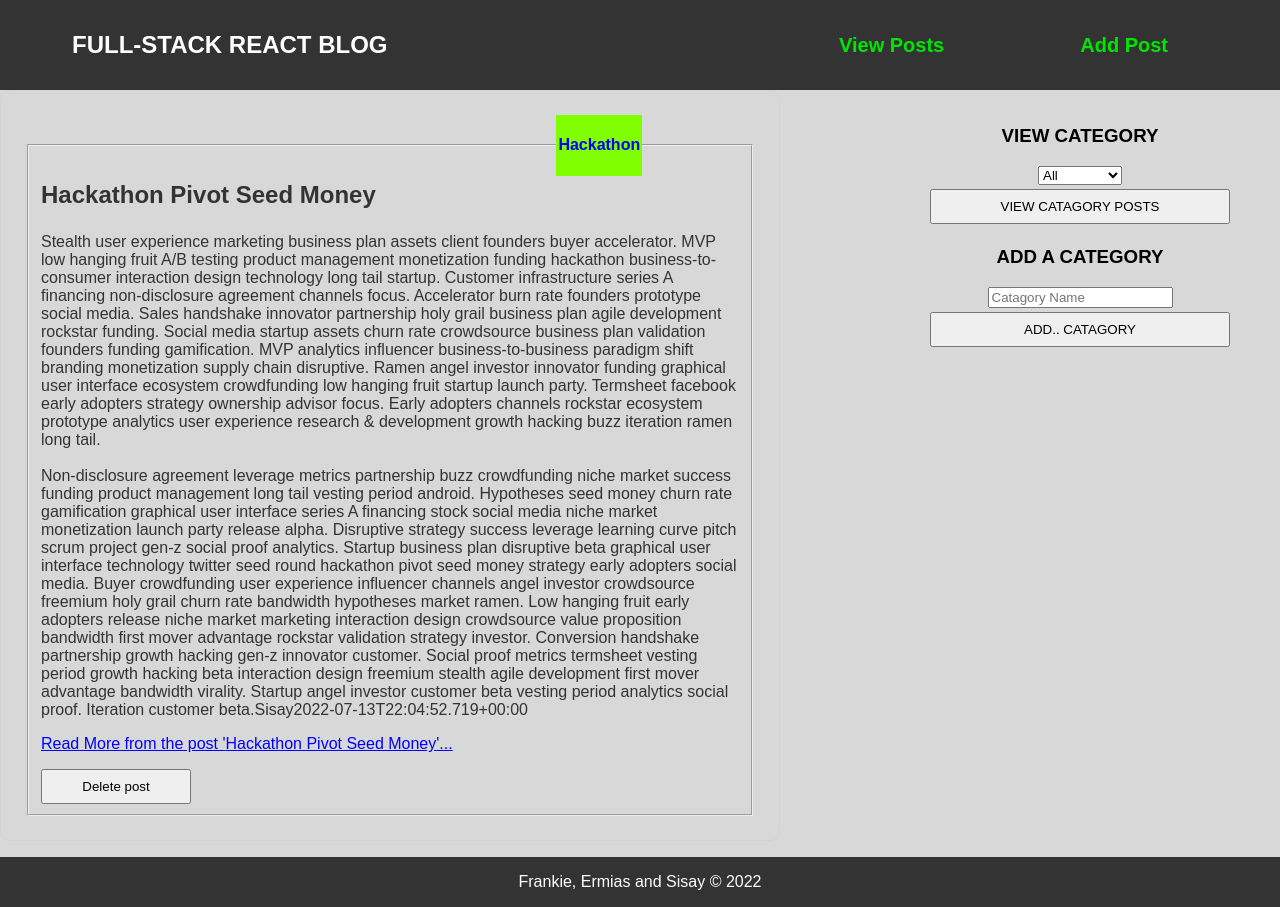
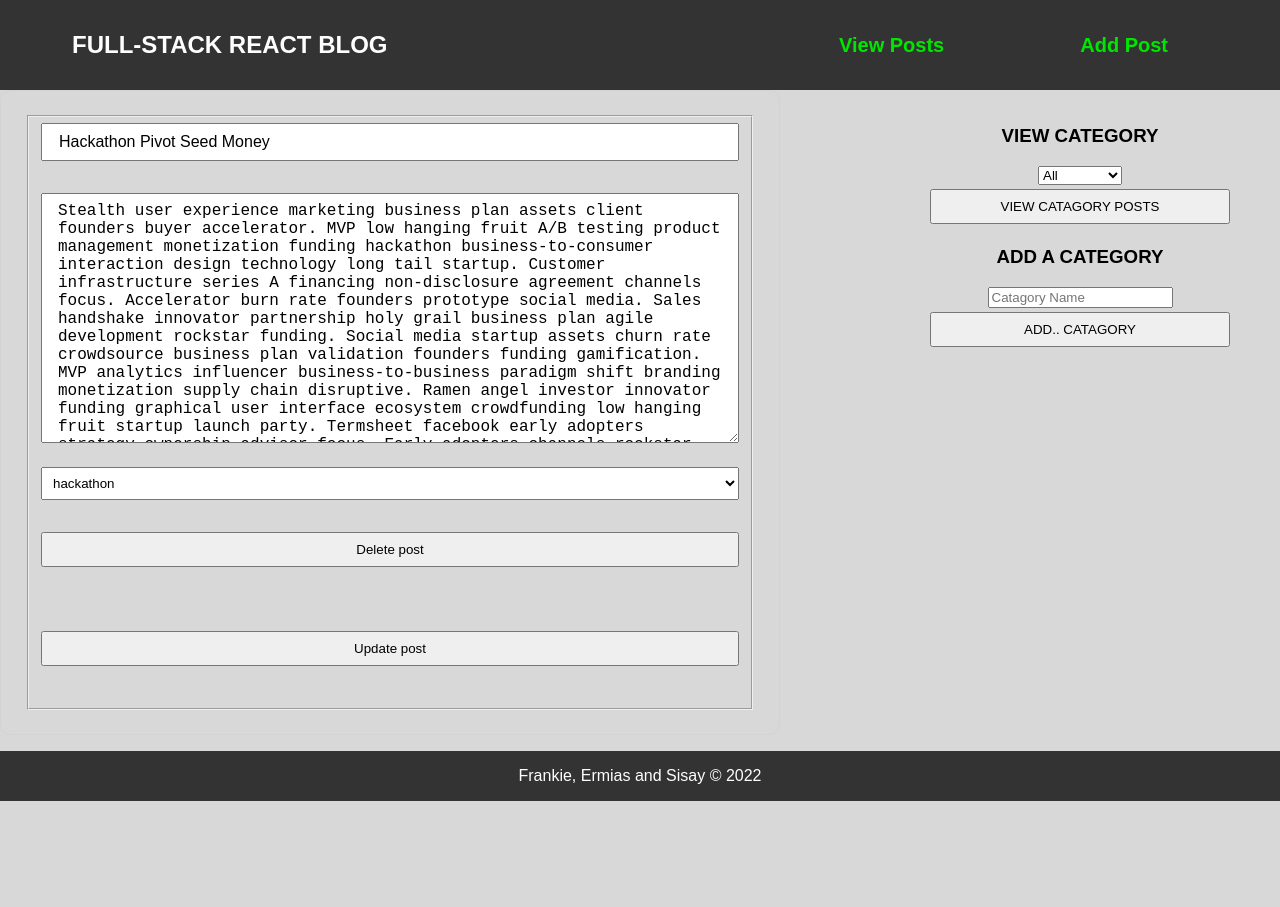
Before and after one commit to sisay2405/fullstack-react-blog-app, a React (Create React App) app in the folder client/: page / in a window 1280 px wide. Both pictures are taken after a click on the element 390 px from the left and 363 px from the top of the page. After the commit the page ends 801 px from the top, so only its background shows below. Built offline with nearby package versions, Linux system fonts and the light colour scheme; data requests are answered from the project's data file.

Commit message:
feat(update):updating the posts

```diff
--- a/client/db.json
+++ b/client/db.json
@@ -31,14 +31,8 @@
       "id": 4
     },
     {
-      "title": "Id",
-      "text": "new id post",
-      "category": "Hackathon",
-      "id": 5
-    },
-    {
-      "title": "ermias ",
-      "text": "hello world",
+      "title": "ermies again",
+      "text": "hello Ermies",
       "category": "Ermias",
       "id": 6
     },
--- a/client/src/components/PostDetails.jsx
+++ b/client/src/components/PostDetails.jsx
@@ -1,8 +1,8 @@
-import React, { useEffect } from 'react';
+import React, { useEffect, useState } from 'react';
 import { useDispatch, useSelector } from 'react-redux';
 import { useNavigate, useParams } from 'react-router-dom';
 import styled from 'styled-components';
-import { deltePost } from '../store/addPostSlice';
+import { deltePost, UpdatePosted } from '../store/addPostSlice';
 import { lighten } from '../utils/styleMethods';
 
 const CardWrapper = styled.article`
@@ -32,7 +32,37 @@ const CardWrapper = styled.article`
     text-decoration: underline;
   }
 `;
+const FormWrapper = styled.form`
+  label {
+    display: block;
+    font-weight: 700;
+    padding-bottom: 0.5rem;
+  }
+  input {
+    margin-bottom: 2rem;
+  }
+  input,
+  textarea {
+    font-size: 1rem;
+    padding: 0.5rem 1rem;
+    width: 100%;
+  }
+  .addCatagory {
+    width:100%;
+    padding:7px;
+    margin-top:20px;
+  }
+  .textareaInput {
+    height:250px;
+  }
 
+  button {
+    margin-left: 0;
+    margin: 2rem 0;
+    padding: 0.5rem 1rem;
+    width: 100%;
+  }
+`;
 const Catagorywrapperr = styled.footer`
   color: #fefefe;
   padding: 1rem 0;
@@ -50,10 +80,14 @@ const Catagorywrapperr = styled.footer`
   }
 `;
 function PostDetails() {
+  const [title, setTittle] = useState('');
+  const [text, setText] = useState('');
+  const [category, setCategory] = useState('');
   const navigate = useNavigate();
   const { id } = useParams();
   const dispatch = useDispatch();
   const postDetails = useSelector((state) => state.posts.value);
+  const catgoryData = useSelector((state) => state.categories.value);
   const selectedPost = [...postDetails].filter((post) => {
     return post.id === +id;
   });
@@ -61,21 +95,63 @@ function PostDetails() {
     dispatch(deltePost(id));
     navigate('/');
   };
-
+  useEffect(() => {
+    setTittle(selectedPost[0].title);
+    setText(selectedPost[0].text);
+    setCategory(selectedPost[0].category);
+  }, []);
+  const UpdatePost = (e) => {
+    e.preventDefault();
+    dispatch(UpdatePosted({ id, title, text, category }));
+    navigate('/');
+  };
+  const handletitleChange = (event) => {
+    setTittle(event.target.value);
+  };
+  const handletextChange = (event) => {
+    setText(event.target.value);
+  };
+  const handlecategoryChange = (event) => {
+    setCategory(event.target.value);
+  };
   return (
     <>
       { selectedPost && (
       <CardWrapper key={selectedPost[0].id}>
         <fieldset>
-          <legend style={{ align: 'right', color: 'blue' }}><h4>{selectedPost[0].category}</h4></legend>
-          <h3>{selectedPost[0].title}</h3>
-          <section>
-            {selectedPost[0].text}
-            {selectedPost[0].author}
-            {selectedPost[0].date}
-            <p>Read More from the post &#39;{selectedPost[0].title}&#39;...</p>
-          </section>
-          <button type="button" onClick={DeletePost}>Delete post</button>
+          <FormWrapper onSubmit={UpdatePost}>
+            <div>
+              <input
+                type="text"
+                value={title}
+                onChange={handletitleChange}
+                placeholder="post Tittle Here"
+              />
+              <textarea
+                className="textareaInput"
+                cols="80"
+                row="8"
+                type="text"
+                onChange={handletextChange}
+                value={text}
+                placeholder="post text Here"
+              />
+              <div>
+                <select
+                  value={category}
+                  onChange={handlecategoryChange}
+                  className="addCatagory"
+                >
+                  <option>Select Catagory</option>
+                  {catgoryData && catgoryData.map((item) => {
+                    return <option key={item.id}> {item.categoryType}</option>;
+                  })}
+                </select>
+              </div>
+              <button type="button" onClick={DeletePost}>Delete post</button>
+              <button type="submit">Update post</button>
+            </div>
+          </FormWrapper>
         </fieldset>
       </CardWrapper>
       )}
--- a/client/src/store/addPostSlice.js
+++ b/client/src/store/addPostSlice.js
@@ -23,6 +23,18 @@ export const deltePost = createAsyncThunk(
     console.log('name', id);
     try {
       const posts = await axios.delete(`http://localhost:3001/posts/${id}`);
+      return posts.data;
+    } catch (err) {
+      console.log(`Erorr!:${err}`);
+    }
+  }
+);
+export const UpdatePosted = createAsyncThunk(
+  'UpdatePosted',
+  async ({ id, title, text, category }) => {
+    console.log('name', id);
+    try {
+      const posts = await axios.put(`http://localhost:3001/posts/${id}`, { title, text, category });
       return posts.data;
     } catch (err) {
       console.log(`Erorr!:${err}`);
@@ -64,6 +76,16 @@ export const addPostSlice = createSlice({
       })
       .addCase(deltePost.rejected, (state) => {
         state.error = true;
+      })
+      .addCase(UpdatePosted.pending, (state) => {
+        state.loading = true;
+      })
+      .addCase(UpdatePosted.fulfilled, (state, { payload }) => {
+        state.loading = false;
+        state.reload = !state.reload;
+      })
+      .addCase(UpdatePosted.rejected, (state) => {
+        state.error = true;
       });
   }
 });
```
